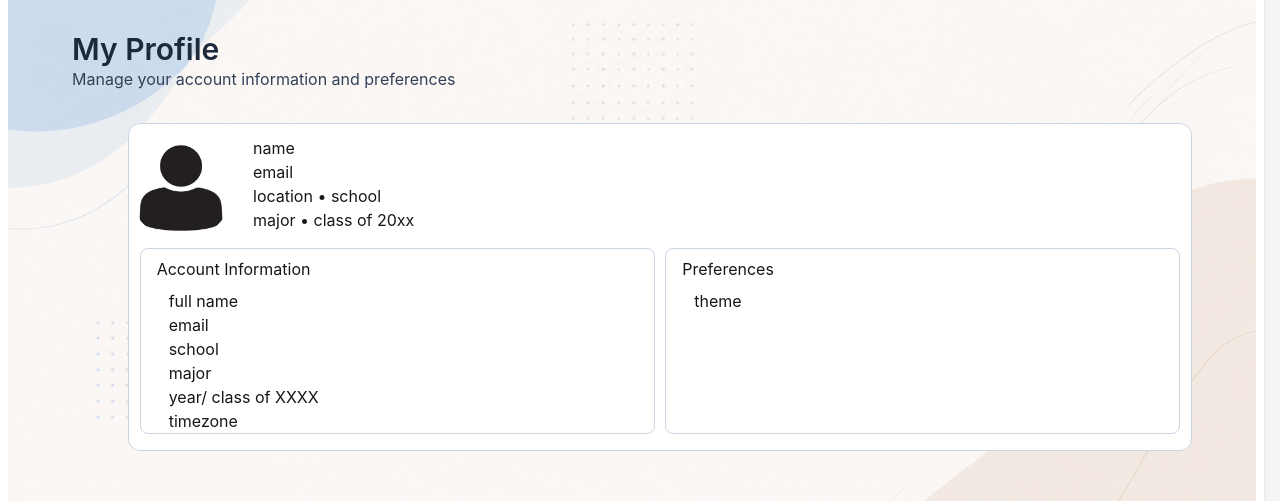
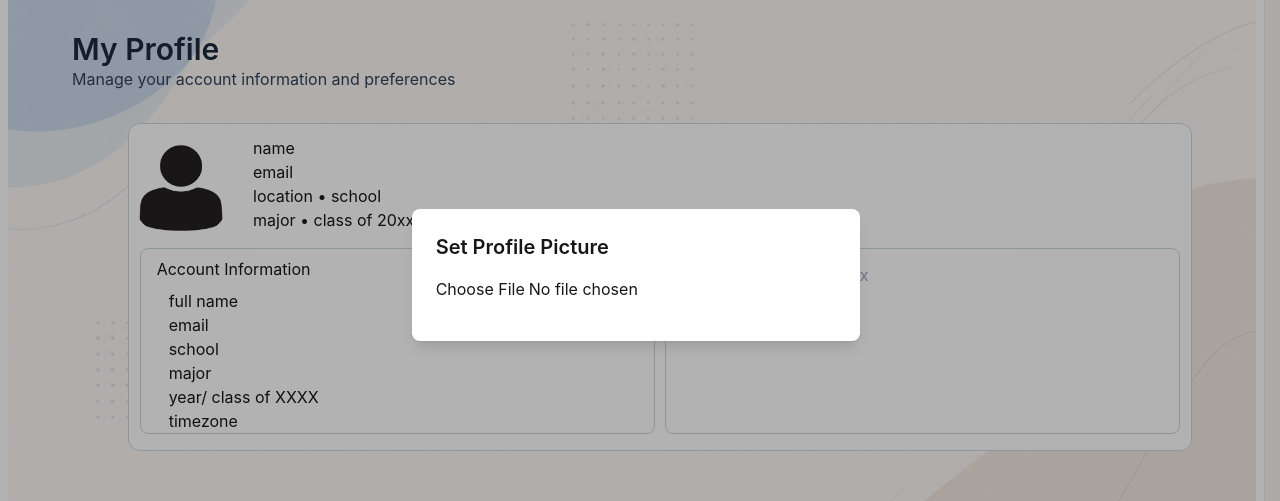
Before and after one commit to karlaandujar/trazia, a Next.js app in the folder frontend/: page /profile in a window 1280 px wide. Both pictures are taken after a click on the picture 181 px from the left and 313 px from the top of the page. Shown: the part 125-626 px from the top of the page. Built offline with nearby package versions, Linux system fonts and the light colour scheme; no server answers.

Commit message:
Adding basic profile picture addition form

```diff
--- a/frontend/app/profile/page.tsx
+++ b/frontend/app/profile/page.tsx
@@ -1,13 +1,15 @@
 "use client";
 import { useRouter } from "next/navigation";
 import { getNav } from "../dashboard/page";
+import { useState } from "react";
 
 
 export default function Profile(){
     const router = useRouter();
+    const [showSetProfile, setShowSetProfile] = useState(false);
 
     return (
-        <div>
+        <div className={`${showSetProfile ? 'before:fixed before:absolute before:inset-0 before:z-50 before:bg-black/30' : '' }`}>
             <div className="bg-white rounded-3xl shadow-sm overflow-hidden min-h-[calc(100vh-1rem)] max-w-[calc(100vw-1rem)]">
                 {/* Navigation bar */}
                 { getNav() }
@@ -24,7 +26,7 @@ export default function Profile(){
                     <div className="ml-[calc(5%)] bg-white rounded-xl py-3 border border-slate-300">
                         {/* Profile pic and general information */}
                         <div className="flex">
-                            <img className="h-26 w-26 rounded-full cursor-pointer" src="/profile.png" alt="Profile"></img>
+                            <img className="h-26 w-26 rounded-full cursor-pointer" src="/profile.png" onClick={() => setShowSetProfile(true)} alt="Profile"></img>
                             <div className="ml-5">
                                 <h1>name</h1>
                                 <h1>email</h1>
@@ -32,6 +34,16 @@ export default function Profile(){
                                 <h1>major • class of 20xx</h1>
                             </div>
                         </div>
+
+                        {showSetProfile && (
+                            <div className="fixed inset-0 bg-opacity-20 flex items-center justify-center z-50">
+                                <div className="bg-white p-6 rounded-lg shadow-lg w-[calc(100%-2rem)] max-w-md">
+                                    <h2 className="text-xl font-semibold mb-4">Set Profile Picture</h2>
+                                    <input type="file" accept="image/*" className="mb-4" />
+                                </div>
+                                <p onClick={() => setShowSetProfile(false)} className="text-gray-500 hover:text-gray-700 text-size-lg cursor-pointer">x</p>
+                            </div>
+                        )}
 
                         {/* 2 cards for account info and preferences */}
                         <div className="flex justify-evenly mt-2 mb-1">
```
